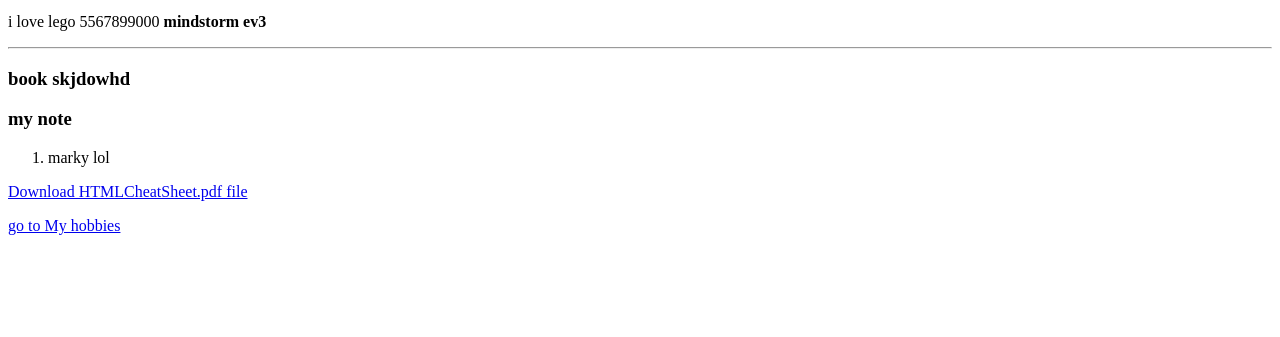
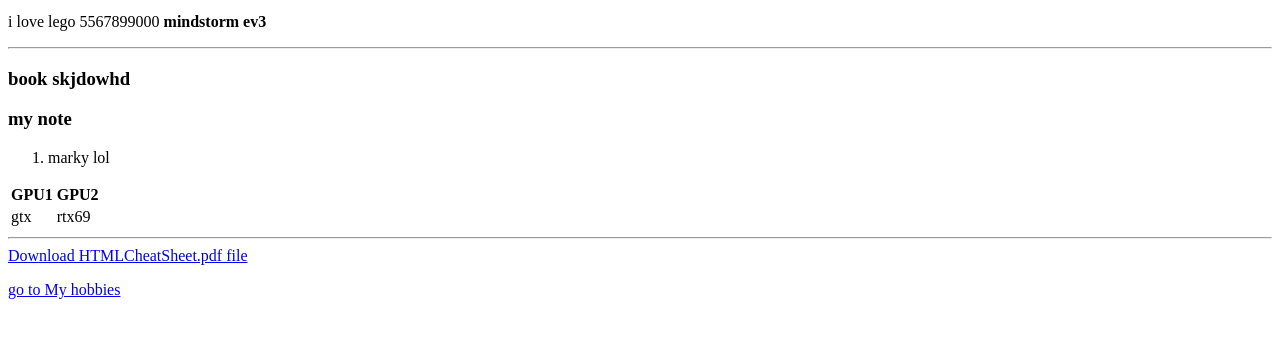
Before and after one commit to sun-23/HTML_Basic, a plain HTML site: page HTML-Personal_site/index.html in a window 1280 px wide. Shown: the part 313-650 px from the top of the page. Drawn offline with Linux system fonts and the light colour scheme.

Commit message:
add table

```diff
--- a/HTML-Personal_site/index.html
+++ b/HTML-Personal_site/index.html
@@ -26,7 +26,26 @@
     <ol>
       <li>marky lol </li>
     </ol>
+    <table>
 
+      <thead>
+        <tr>
+          <th>GPU1</th>
+          <th>GPU2</th>
+        </tr>
+      </thead>
+
+     <tbody>
+       <tr>
+         <td>gtx</td>
+         <td>rtx69</td>
+       </tr>
+     </tbody>
+
+
+    </table>
+
+<hr>
     <a download href="https://web.stanford.edu/group/csp/cs21/htmlcheatsheet.pdf">Download HTMLCheatSheet.pdf file </a>
     <p></p>
     <a href="hobbies.html">go to My hobbies</a>
```
